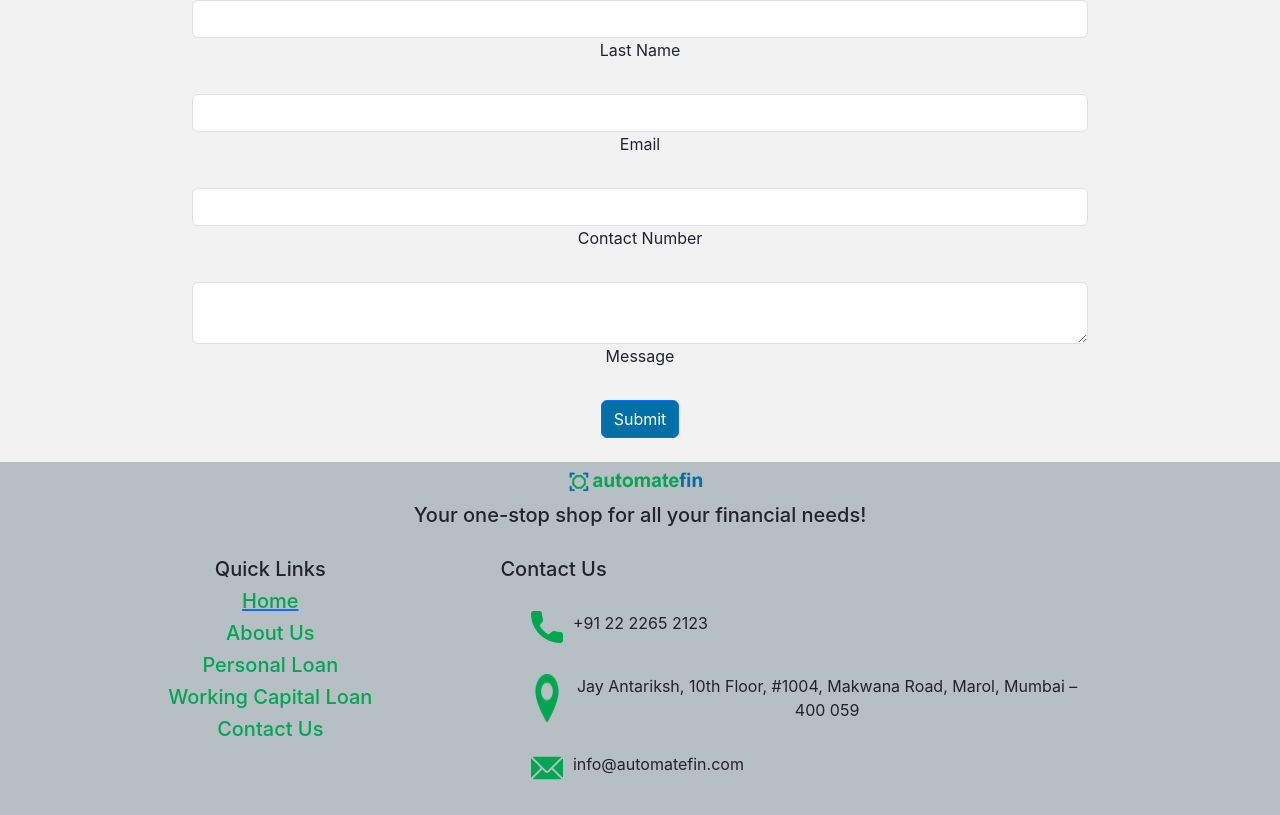
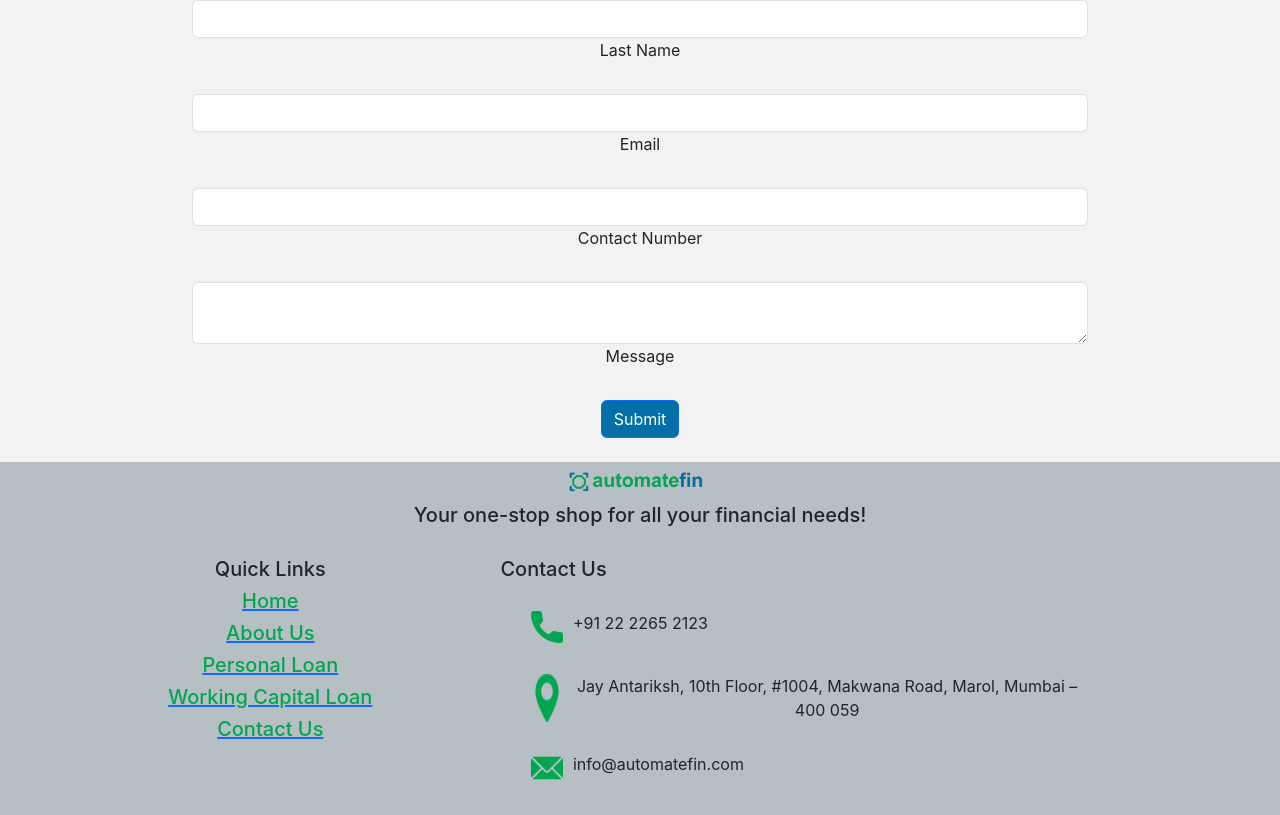
Before and after one commit to R4d104ct1v1ty/DgNote-Automatefin, a React (Create React App) app: page /cu in a window 1280 px wide. Shown: the part 829-1644 px from the top of the page. Built offline with nearby package versions, Linux system fonts and the light colour scheme.

Commit message:
Altered Footer.js to navigate to different pages

```diff
--- a/src/Footer.js
+++ b/src/Footer.js
@@ -13,10 +13,10 @@ const Footer = () => {
                 <div style={{display: 'flex', flexDirection: 'column'}}>
                     <h5>Quick Links</h5>
                     <Link to="/"><h5 style={{color: '#02A650'}}>Home</h5></Link>
-                    <Link to="/aboutus"></Link><h5 style={{color: '#02A650'}}>About Us</h5>
-                    <Link to="/personalloan"></Link><h5 style={{color: '#02A650'}}>Personal Loan</h5>
-                    <Link to="/wcl"></Link><h5 style={{color: '#02A650'}}>Working Capital Loan</h5>
-                    <Link to="/cu"></Link><h5 style={{color: '#02A650'}}>Contact Us</h5>
+                    <Link to="/aboutus"><h5 style={{color: '#02A650'}}>About Us</h5></Link>
+                    <Link to="/personalloan"><h5 style={{color: '#02A650'}}>Personal Loan</h5></Link>
+                    <Link to="/wcl"><h5 style={{color: '#02A650'}}>Working Capital Loan</h5></Link>
+                    <Link to="/cu"><h5 style={{color: '#02A650'}}>Contact Us</h5></Link>
                 </div>
                 <div style={{marginLeft: "10%"}}>
                     <h5 style={{textAlign: 'left'}}>Contact Us</h5>
```
